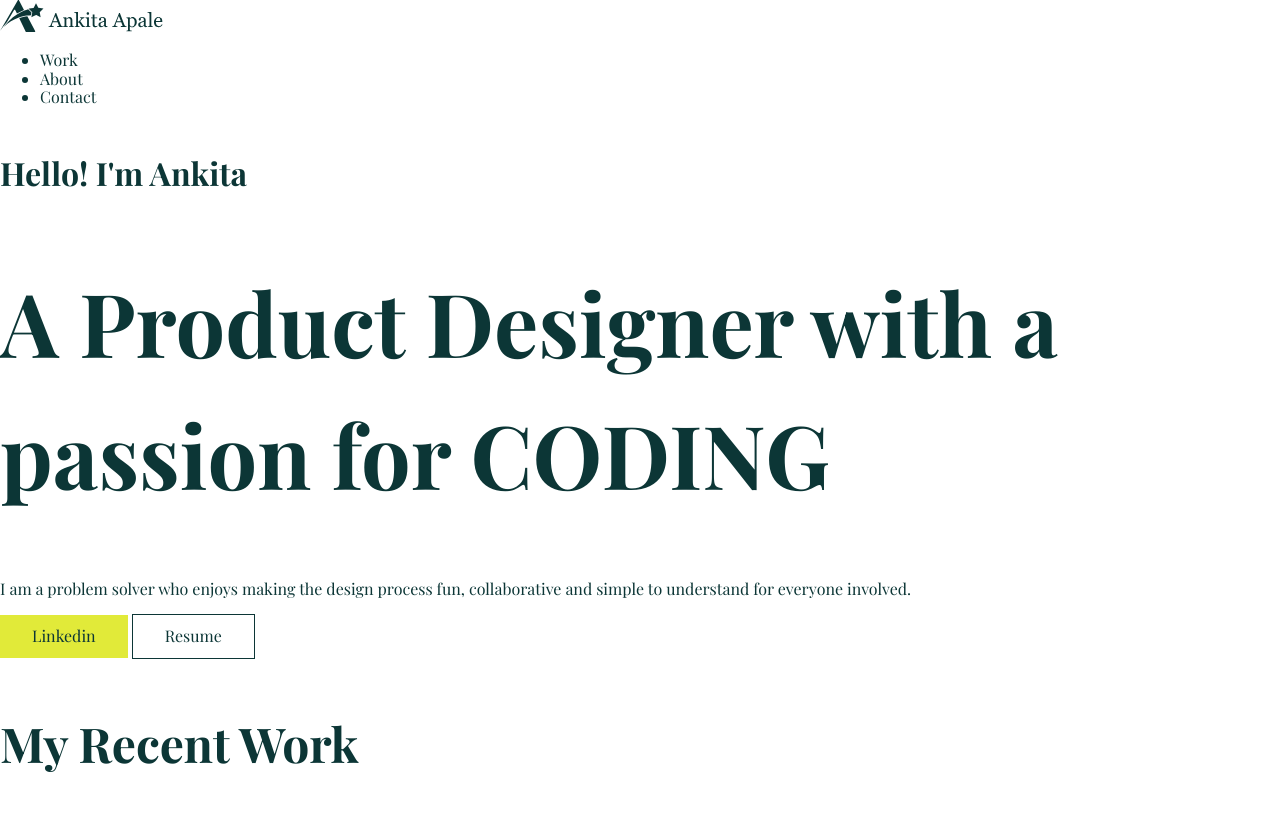
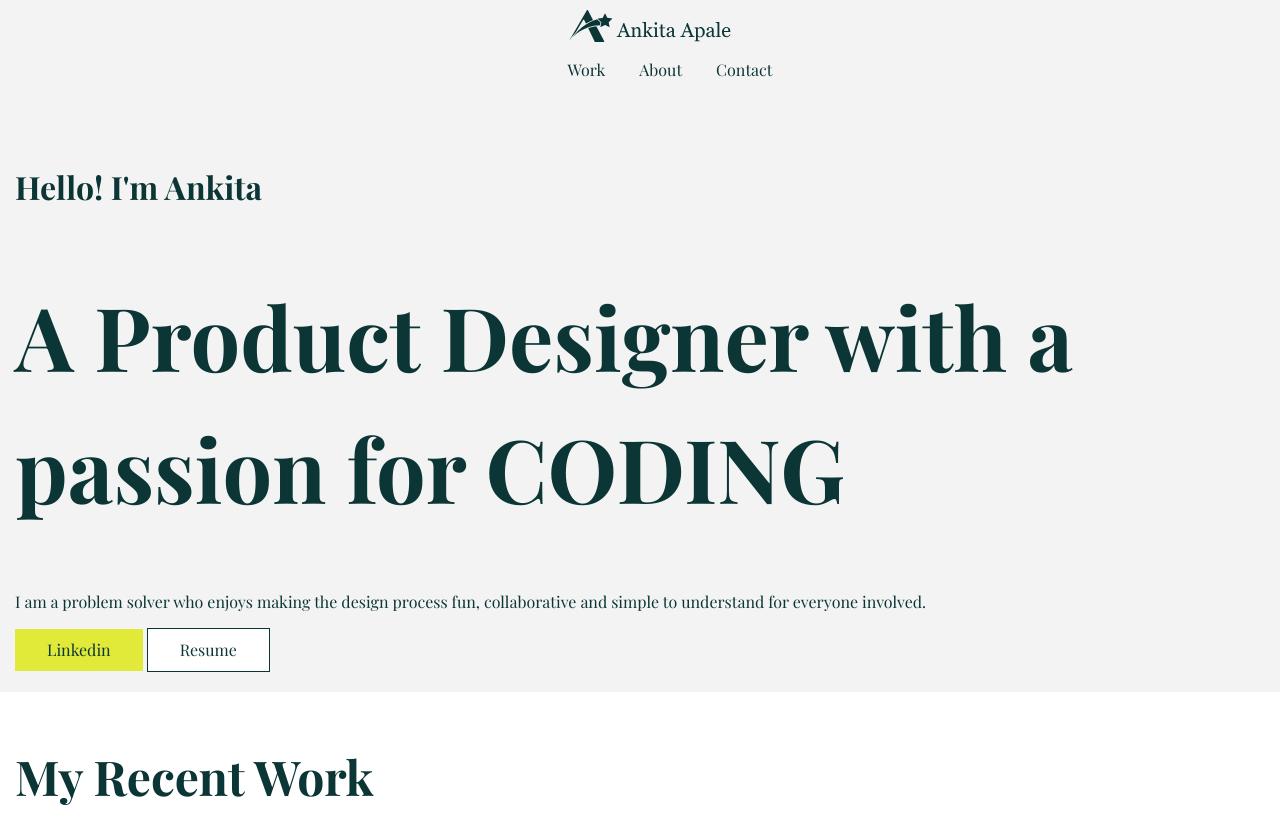
Before and after one commit to Ankitaapale/portfolio-website-anks, a plain HTML site: page index.html in a window 1280 px wide. Shown: the top 815 px of the page. Drawn offline with nearby package versions, Linux system fonts and the light colour scheme.

Commit message:
added further styling in css box, alignment etc

```diff
--- a/css/styles.css
+++ b/css/styles.css
@@ -70,3 +70,47 @@ a {
     padding: 12px 32px;
     border: 1px solid #0C3636;
 }
+
+header {
+    background-color: #f3f3f3;
+    text-align: center;
+    padding: 10px;
+    position: fixed;
+    width: 100%;
+  }
+
+  /* Layout styling */
+  .container {
+    padding: 0 15px;
+  }
+
+  .row {
+    margin: 25px 0; /* 25px top and bottom, 0 left and right */
+  }
+
+  #work .row { padding-bottom: 25px; border-bottom: 1px solid #0C3636; }
+
+  .logo {
+    max-width: 250px;
+  }
+
+  nav > ul > li {
+    display: inline-block;
+    list-style-type: none;
+    padding: 0 15px;
+  }
+
+  #hero {
+    background-color: #f3f3f3;
+    padding: 20px 0;
+    display: inline-block;
+    width: 100%;
+  }
+
+  main {
+    padding-top: 100px;
+  }
+
+  .center {
+    text-align: center;
+  }
--- a/index.html
+++ b/index.html
@@ -20,12 +20,13 @@
 
 <body>
     <header>
+        <div class="container">
             <div>
                 <img src="Img/general/logo 1.svg" alt="ankita apale logo">
                 <img src="Img/general/mylogo.svg" alt="ankita apale logo">
-
+            </div>
             <nav>
-                <ul>
+                <ul class="navigation">
                     <li><a href="index.html">Work</a></li>
                     <li><a href="about.html">About</a></li>
                     <li><a href="#contact">Contact</a></li>
@@ -35,40 +36,50 @@
     </header>
 
     <main>
+
+
+        <div id="hero">
+            <div class="container">
                 <div>
                     <div>
                         <h4>Hello! I'm Ankita</h4>
                     </div>
                 </div>
+                <div>
                     <h1>A Product Designer with a passion for CODING</h1>
-        <p> I am a problem solver who enjoys making the design process fun, collaborative and simple to understand for
+                    <p> I am a problem solver who enjoys making the design process fun, collaborative and simple to
+                        understand
+                        for
                         everyone involved. </p>
 
+                </div>
 
                 <a href="https://www.linkedin.com/in/ankitaapale/" class="primary-button">Linkedin</a>
                 <a href="files/resume.pdf" target="_blank" class="secondary-button">Resume</a>
+            </div>
+        </div>
 
         <body>
 
+            <div id="work">
+                <div class="container">
                     <div>
+                        <h3>My Recent Work</h3>
+                    </div>
 
-                <h3>My Recent Work</h3>
-                <div>
                     <picture>
                         <source srcset="img/general/mywork-gp-cover-600px.png" media="(max-width:767px)">
                         <img src="img/general/mywork-gp-cover-1200px.png" alt="cover global pay">
                     </picture>
-                </div>
-                <div>
+
+
                     <div>
                         <h3>Project 1 : Global Pay</h3>
                     </div>
+                    <div class="row">
                         <p>An ultimate NFT market place with a focus on bringing liquidity to the NFTs</p>
                         <a href="globalpay.html" class="primary-button">view the project</a>
-
                     </div>
-            </div>
-
 
                     <div>
                         <picture>
@@ -83,11 +94,15 @@
                         <p>An ultimate NFT market place with a focus on bringing liquidity to the NFTs</p>
                         <a href="#" class="primary-button">view the project</a>
                     </div>
+                </div>
+            </div>
         </body>
+
+
     </main>
 
     <footer id="contact">
-
+        <div class="container">
             <div>
 
                 <h3>Let's Connect</h3>
@@ -98,7 +113,7 @@
 
             <div>copyright ANKITA APALE</div>
             <div>Developed [&] Designed by Me</div>
-
+        </div>
     </footer>
 
 </body>
```
Also changed, not shown: about.html (+29 -12 lines), globalpay.html (+41 -22 lines). Lines whose indentation alone changed are shown as unchanged.
